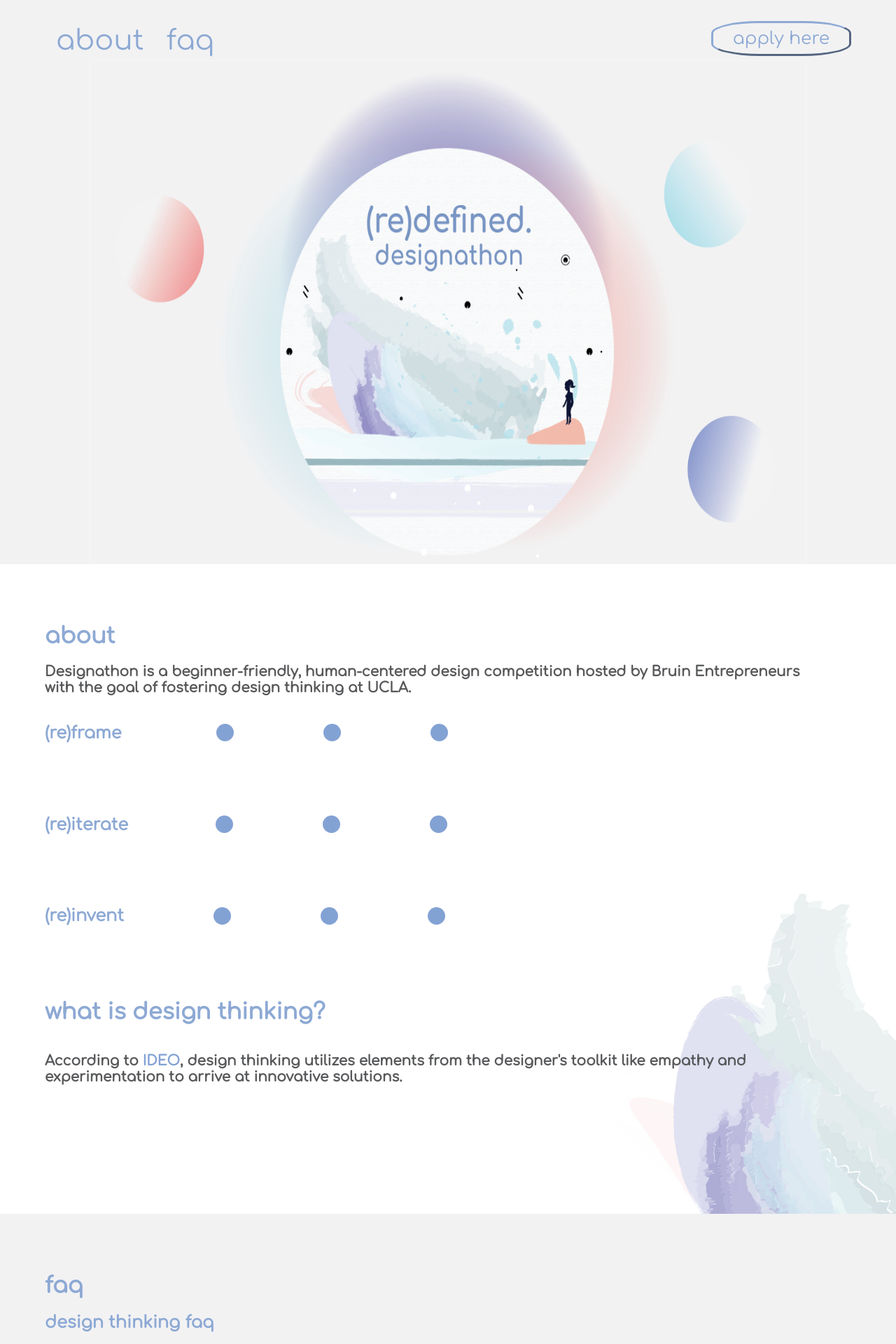
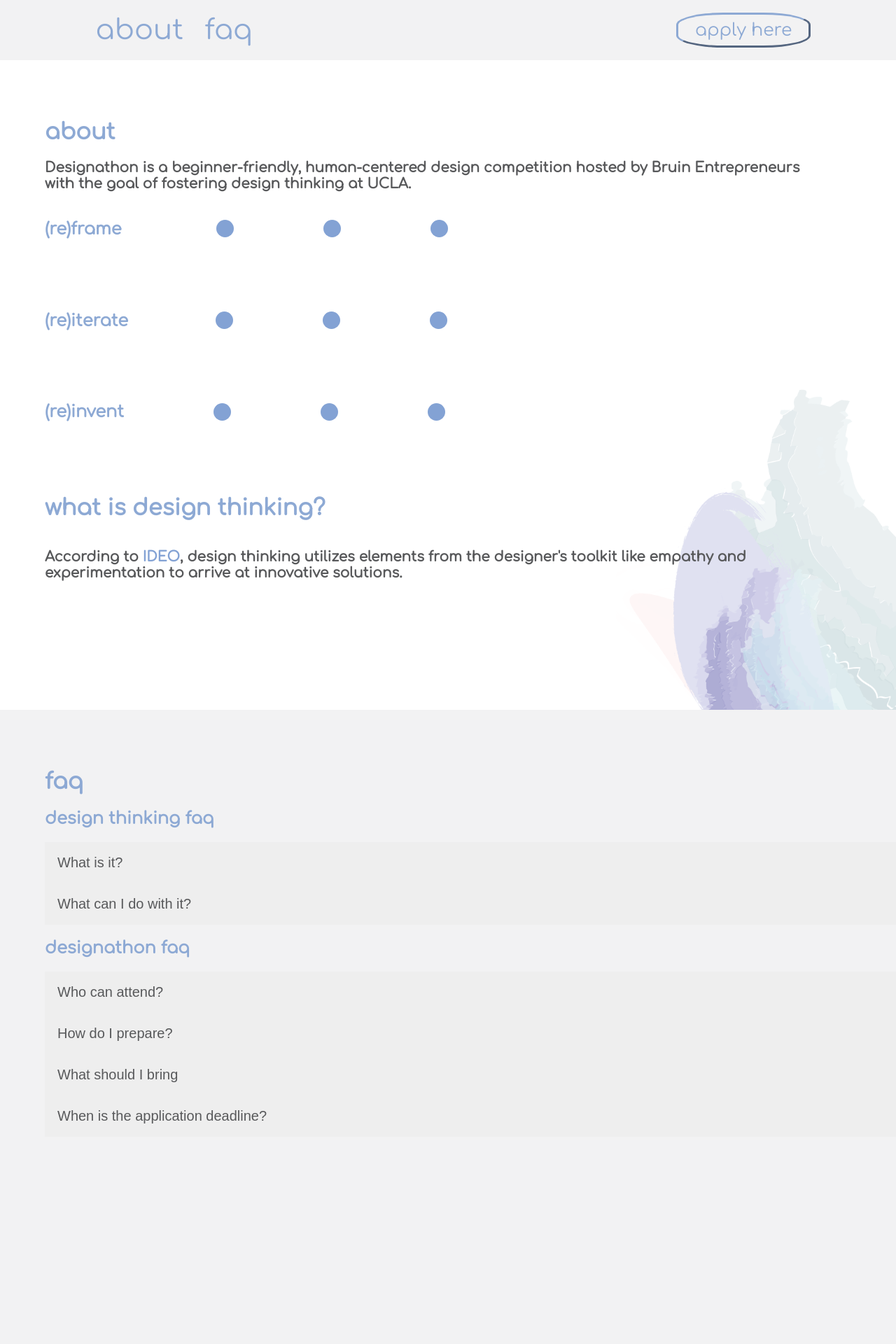
Before and after one commit to Bruin-Entrepreneurs/designathon_2020, a PHP site: page / in a window 1280 px wide; the page is wider, and only the part inside the window is pictured. Shown: the top 1920 px of that part at 70% size. Run offline with PHP 8.4, Linux system fonts and the light colour scheme.

Commit message:
fixes to splash image, and about-img

```diff
--- a/base.css
+++ b/base.css
@@ -1,5 +1,7 @@
 /* about-img img is wrong. Theres more detail in the original */
-
+html {
+  scroll-behavior: smooth;
+}
 body {
 	background-color: rgba(242, 242, 243, 1);
   width: 100%;
@@ -13,10 +15,61 @@
 }
 .flex-container {
 	display: flex;
-	width: 100%;
 	margin-right: 5%;
 	width: 90%;
 	margin-left: 5%;
+}
+.home {
+  flex-direction: column;
+  position: relative;
+}
+.home-img {
+  height: 80%;
+  margin-bottom: 1rem;
+  width: auto;
+  background-image: url("splash.png");
+  background-repeat: no-repeat;
+  background-position: center;
+  background-size: contain;
+}
+.navbar {
+  align-items: center;
+  margin-top: 1rem;
+}
+.nav-title {
+  -webkit-transition-duration: 0.4s; /* Safari */
+  transition-duration: 0.4s;
+  background-color: transparent;
+  border: 0;
+  color: #8DA9D4;
+  font-size: 25px;
+  margin-right: 10px;
+  margin-left: 10px;
+  font-family: Comfortaa;
+  font-weight: 50px;
+  font-size: 40px;
+  padding: 5px;
+}
+.nav-title:hover {
+  color: white;
+}
+.apply-button {
+  -webkit-transition-duration: 0.4s; /* Safari */
+  transition-duration: 0.4s;
+  background-color: rgba(1, 1, 1, 0);
+  border-color: #8DA9D4;
+  color: #8DA9D4;
+  padding: 0.5rem 1.5rem 0.5rem 1.5rem;
+  border-width: 3px;
+  border-radius: 35%;
+  font-family: Comfortaa;
+  font-size: 25px;
+  margin-left: auto;
+}
+
+.apply-button:hover {
+  background-color: #8DA9D4; /* Green */
+  color: white;
 }
 .circle-group {
   display: flex;
@@ -54,10 +107,6 @@
   font-size: 20px;
   z-index: 1;
 }
-/*.what-title {
-  position: relative;
-  border: 1px solid blue;
-}*/
 .about-img {
   height: 50%;
   width: auto;
@@ -77,54 +126,6 @@
 }
 #about {
 	background-color: white;
-}
-.img {
-	text-align: center;
-}
-.splash {
-	height: 90%;
-	width: 80%;
-	border-color: rgba(1, 1, 1, 0);
-}
-.nav-title {
-  -webkit-transition-duration: 0.4s; /* Safari */
-  transition-duration: 0.4s;
-  background-color: rgba(1, 1, 1, 0);
-  border-width: 1px;
-  border-color: rgba(1, 1, 1, 0);
-  color: #8DA9D4;
-  height: auto;
-  margin-top: 30px;
-  font-size: 25px;
-  margin-right: 10px;
-  margin-left: 10px;
-  font-family: Comfortaa;
-  font-weight: 50px;
-  font-size: 40px;
-  padding: 5px;
-}
-.nav-title:hover {
-  color: white;
-}
-.apply-button {
-  -webkit-transition-duration: 0.4s; /* Safari */
-  transition-duration: 0.4s;
-  background-color: rgba(1, 1, 1, 0);
-  border-color: #8DA9D4;
-  color: #8DA9D4;
-  height: 50px;
-  width: 200px;
-  border-width: 3px;
-  border-radius: 35%;
-  font-family: Comfortaa;
-  margin-top: 30px;
-  font-size: 25px;
-  margin-left: auto;
-}
-
-.apply-button:hover {
-  background-color: #8DA9D4; /* Green */
-  color: white;
 }
 
 /* Style the buttons that are used to open and close the accordion panel */
@@ -158,5 +159,9 @@
     transition: max-height 0.2s ease-out;
     padding-right: 10%;
     padding-left: 18px;
+}
 
+@media (max-width: 40rem) {
+.home-img {
+  background-image: url("splash2.png");
 }
--- a/index.html
+++ b/index.html
@@ -6,18 +6,15 @@
 	<link rel="stylesheet" type="text/css" href="//fonts.googleapis.com/css?family=Open+Sans" />
 </head>
 <body>
-	<!-- WHY DOES THE FOLLOWING DIV'S ID HAVE A HASHTAG IN IT? -->
-	<div class="section">
+	<div class="home flex-container">
 		<div class="flex-container navbar">
-			<a class="nav-link" href="about"> <button class="nav-title">about</h1> </button> </a>
-			<a class="nav-link" href="faq"> <button class="nav-title">faq</h1> </button> </a>
+			<a class="nav-link" href="#about"> <button class="nav-title">about</h1> </button> </a>
+			<a class="nav-link" href="#faq"> <button class="nav-title">faq</h1> </button> </a>
 			<button type="button" class="apply-button">apply here</button>
 		</div>
-		<div class="img">
-			<img src="./redefined_deck-04.png" class="splash" height="90%" width="80%"/>
-		</div>
+		<div class="home-img"> </div>
 	</div>
-	<div class="content-section" id="about">
+	<div id="about" class="content-section">
 		<img class="about-img" src="./path.png" width="20%" height="40%" />
 		<h1 class="section-title"> about </h1>
 		<h3 class="about-text"> Designathon is a beginner-friendly, human-centered design competition hosted by Bruin Entrepreneurs with the goal of fostering design thinking at UCLA. </h3>
@@ -45,7 +42,7 @@
 		<h3 class="about-text"> According to <span style="color: #83A2D4"> IDEO</span>, design thinking utilizes elements from the designer's toolkit like empathy and experimentation to arrive at innovative solutions. </h3>
 		</div>
 	</div>
-	<div class="content-section" id="#faq">
+	<div id="faq" class="content-section">
 		<h1 class="section-title"> faq </h1>
 		<div class="faq-content">
 			<h2> design thinking faq </h2>
```
Also changed, not shown: redefined_deck-04.png (deleted), splash copy.png (added), splash.png (added), 1 other file.
